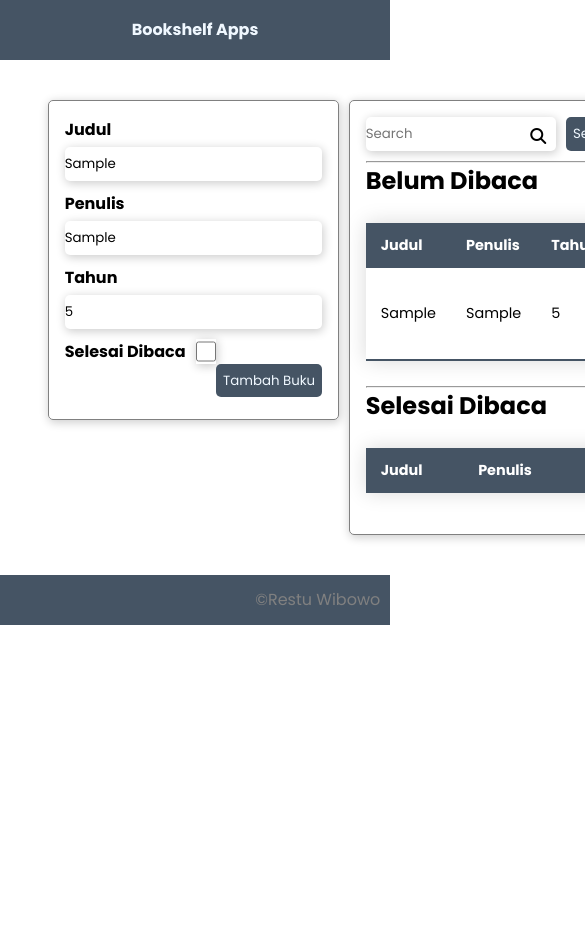
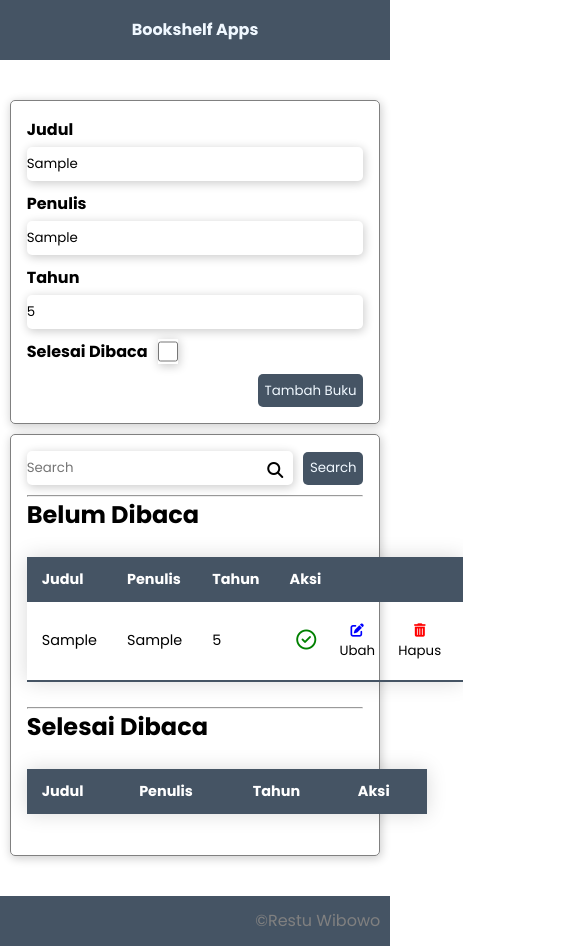
Before and after one commit to Restui16/bookshelf-app, a plain HTML site: page index.html in a window 390 px wide. Both pictures are taken after typing "Sample", "Sample", "5" into the empty fields and a click on the button "Tambah Buku". Shown: the top 946 px of the page, 585 px wide, since content can reach past the window. Before the commit the page ends 844 px from the top, so only its background shows below. Drawn offline with Linux system fonts and the light colour scheme.

Commit message:
feat: add media query in css

```diff
--- a/assets/css/style.css
+++ b/assets/css/style.css
@@ -1,10 +1,10 @@
-@import url('https://fonts.googleapis.com/css2?family=Poppins:wght@400;700&display=swap');
+@import url("https://fonts.googleapis.com/css2?family=Poppins:wght@400;700&display=swap");
 
 * {
   padding: 0;
   margin: 0;
   box-sizing: border-box;
-  font-family: 'Poppins', sans-serif;
+  font-family: "Poppins", sans-serif;
 }
 
 .container {
@@ -30,6 +30,11 @@
   color: aliceblue;
 }
 
+.btn-action-container {
+  display: flex;
+  gap: 10px;
+}
+
 .alert {
   text-align: center;
   display: none;
@@ -45,8 +50,12 @@
   gap: 10px;
 }
 
+#formBook {
+  display: flex;
+  flex-direction: column;
+}
+
 .card {
-  width: 100%;
   border: 1px solid gray;
   padding: 1em;
   border-radius: 5px;
@@ -55,7 +64,8 @@
 
 .form-container {
   flex: 1;
-  max-height: 320px;
+  align-self: flex-start;
+  width: 100%;
 }
 
 .form-group {
@@ -84,8 +94,9 @@
 }
 
 .btn-container {
+  margin-top: 10px;
   display: flex;
-  justify-content: flex-end;
+  justify-content: end;
   align-items: end;
 }
 
@@ -104,7 +115,7 @@
   right: 10px;
 }
 
-.bookshelf {
+.list-books {
   display: flex;
   flex-direction: column;
   justify-content: space-between;
@@ -143,15 +154,16 @@
   border-bottom: 2px solid #455464;
 }
 
-button .fa-pen-to-square{
+button .fa-pen-to-square {
   color: blue;
 }
 
-button .fa-trash-can{
+button .fa-trash-can {
   color: red;
 }
 
-button .fa-circle-check, .fa-rotate-left {
+button .fa-circle-check,
+.fa-rotate-left {
   color: green;
 }
 
@@ -161,7 +173,7 @@ button .fa-circle-check, .fa-rotate-left {
   align-items: center;
 }
 
-#formSearchBook div{
+#formSearchBook div {
   flex: 1;
   position: relative;
 }
@@ -176,7 +188,7 @@ button .fa-circle-check, .fa-rotate-left {
   width: 40%; /* Full width */
   height: 100%; /* Full height */
   overflow: auto; /* Enable scroll if needed */
-  background-color: rgb(0,0,0); /* Fallback color */
+  background-color: rgb(0, 0, 0); /* Fallback color */
   background-color: transparent; /* Black w/ opacity */
 }
 
@@ -189,7 +201,7 @@ button .fa-circle-check, .fa-rotate-left {
   border: 1px solid #888;
   width: 100%; /* Could be more or less, depending on screen size */
   animation-name: animatetop;
-  animation-duration: 0.4s
+  animation-duration: 0.4s;
 }
 
 .content {
@@ -209,7 +221,8 @@ button .fa-circle-check, .fa-rotate-left {
   z-index: 1;
 }
 
-.close:hover, .close:focus {
+.close:hover,
+.close:focus {
   color: black;
   text-decoration: none;
   cursor: pointer;
@@ -227,6 +240,31 @@ footer span {
 }
 
 @keyframes animatetop {
-  from {top: -300px; opacity: 0}
-  to {top: 0; opacity: 1}
+  from {
+    top: -300px;
+    opacity: 0;
   }
+  to {
+    top: 0;
+    opacity: 1;
+  }
+}
+
+@media (max-width: 575.98px) {
+
+}
+
+@media (max-width: 767.98px) {
+  #book-container {
+    flex-direction: column;
+  }
+}
+
+@media (max-width: 991.98px) {
+}
+
+@media (max-width: 1199.98px) {
+}
+
+@media (max-width: 1399.98px) {
+}
--- a/assets/js/script.js
+++ b/assets/js/script.js
@@ -100,7 +100,7 @@ window.addEventListener("DOMContentLoaded", function () {
                 <td>${bookObject.title}</td>
                 <td>${bookObject.author}</td>
                 <td>${bookObject.year}</td>
-                <td>
+                <td class="btn-action-container">
                   <button class="btn btn-check" data-id="${bookObject.id}"><i class="fa-regular fa-circle-check fa-xl"></i></button>
                   <button class="btn btn-edit" data-id="${bookObject.id}"><i class="fa-solid fa-pen-to-square"></i>Ubah</button>
                   <button class="btn btn-delete" data-id="${bookObject.id}"><i class="fa-solid fa-trash-can"></i>Hapus</button>
@@ -112,7 +112,7 @@ window.addEventListener("DOMContentLoaded", function () {
                 <td>${bookObject.title}</td>
                 <td>${bookObject.author}</td>
                 <td>${bookObject.year}</td>
-                <td>
+                <td class="btn-action-container">
                   <button class="btn btn-undo" data-id="${bookObject.id}"><i class="fa-solid fa-rotate-left fa-xl"></i></button>
                   <button class="btn btn-edit" data-id="${bookObject.id}"><i class="fa-solid fa-pen-to-square"></i>Ubah</button>
                   <button class="btn btn-delete" data-id="${bookObject.id}"><i class="fa-solid fa-trash-can"></i>Hapus</button>
--- a/index.html
+++ b/index.html
@@ -15,7 +15,8 @@
     <header style="height: 60px; background-color: #455464;">
       <h1 class="title" style="text-align: center; line-height: 60px; color: aliceblue;">Bookshelf Apps</h1>
     </header>
-    <main style="margin: 40px;">
+
+    <main style="margin: 40px 0;">
       <div class="container">
         <div id="book-container">
           <div class="card form-container">
@@ -46,8 +47,7 @@
             </form>
           </div>
 
-          <div class="card" style="flex: 2;">
-
+          <div class="card bookshelf" style="flex: 2;">
             <div class="search-container">
               <form action="" id="formSearchBook">
                 <div>
@@ -60,7 +60,7 @@
 
             <hr>
 
-            <div class="bookshelf">
+            <div class="list-books">
               <div class="unread-book">
                 <h2>Belum Dibaca</h2>
                 <table class="styled-table">
```
Lines whose indentation alone changed are shown as unchanged.
